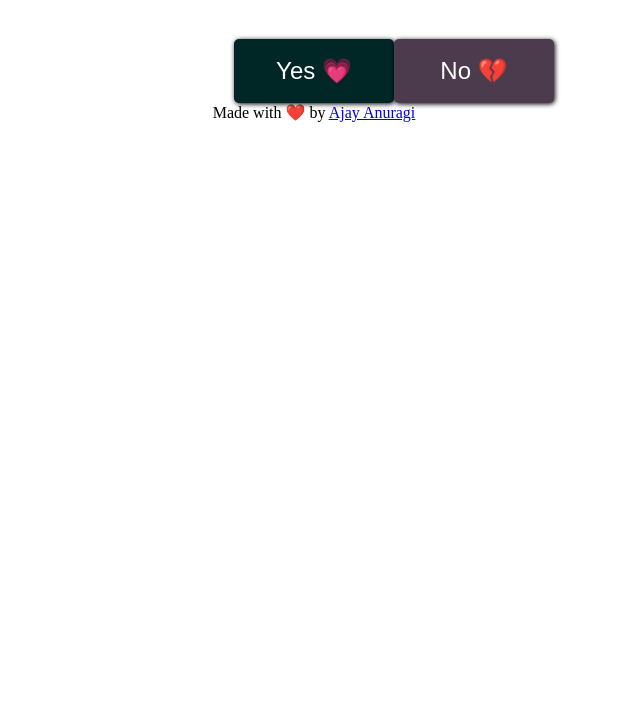
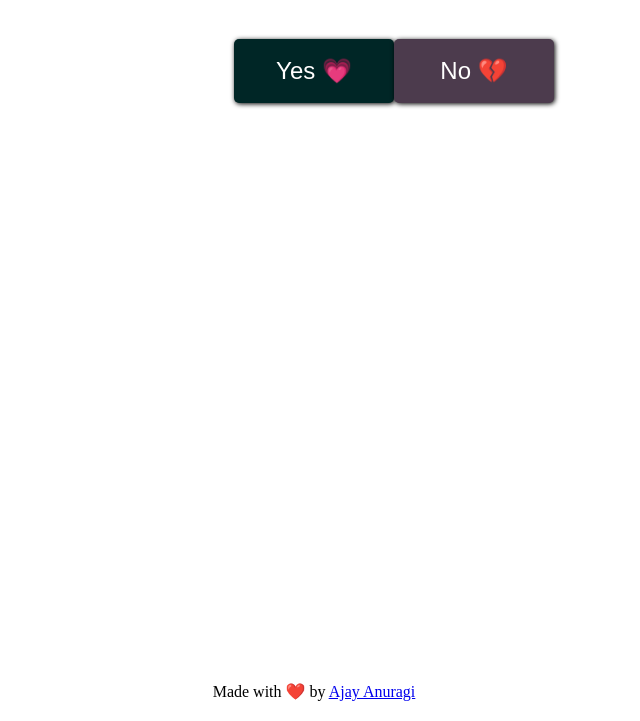
Before and after one commit to ajayanuragi/date, a plain HTML site: page index.html in a window 1280 px wide. Shown: the part 79-800 px from the top of the page, without its empty margins (326-966 px from the left). Drawn offline with nearby package versions, Linux system fonts and the light colour scheme.

Commit message:
Update style.css

```diff
--- a/style.css
+++ b/style.css
@@ -48,3 +48,11 @@ img {
   height: 50vh;
   width: auto;
 }
+footer{
+  position: fixed;
+  left: 0;
+  bottom: 0;
+  width: 100%;
+  text-align: center;
+  padding: 20px;
+}
```
